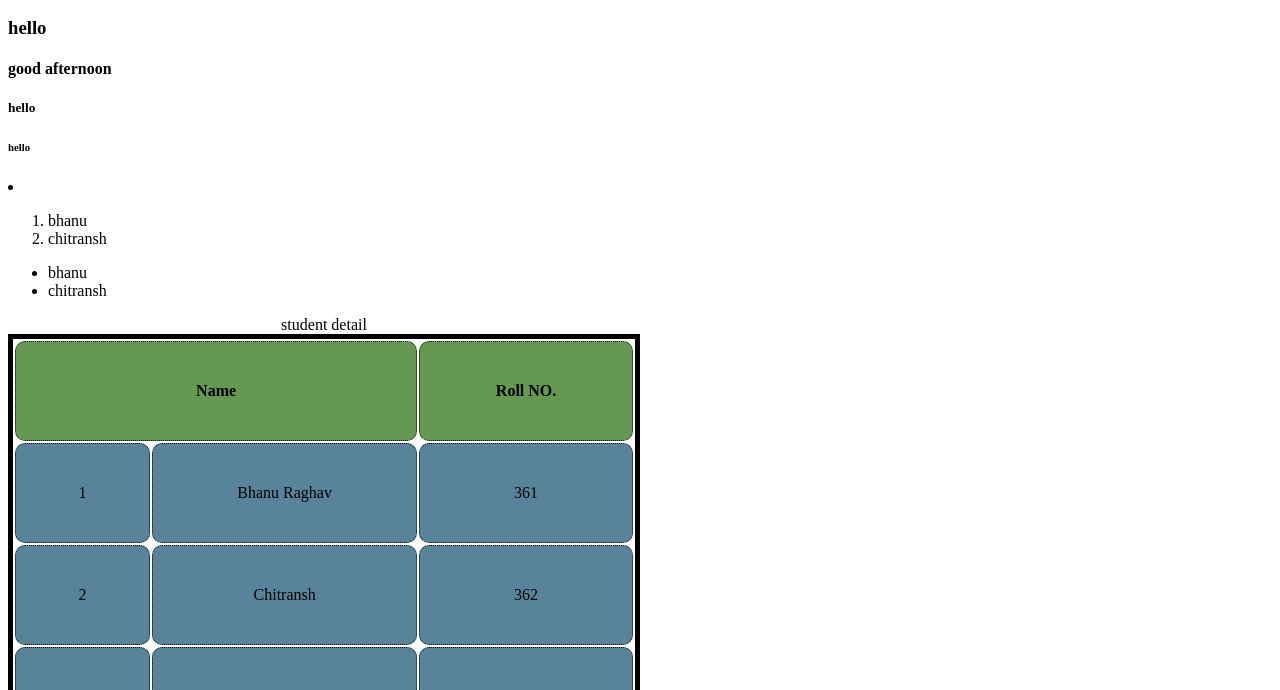
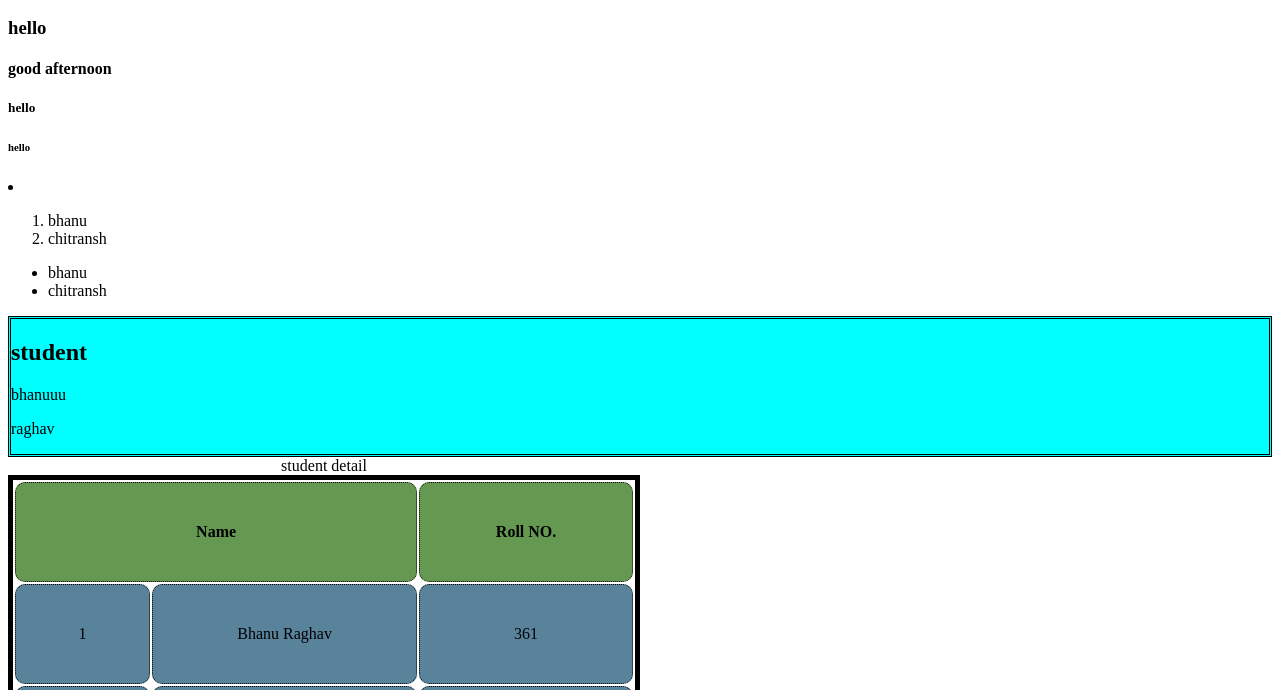
Before and after one commit to Bhanuraghav2007/fsd_bhanu_361, a plain HTML site: page index.html in a window 1280 px wide. Shown: the part 110-800 px from the top of the page. Drawn offline with Linux system fonts and the light colour scheme.

Commit message:
third comit in html

```diff
--- a/index.html
+++ b/index.html
@@ -18,10 +18,10 @@ td,th{
      border-radius:10px;
      border-style: dotted;
      padding :40px;
-     border-spacing:30px;
+     border-spacing:40px;
 
     }
-    td:nth-child(even){
+    td:nth-child(odd){
         background-color:rgba(red, green, blue, alpha);
     }
     th{
@@ -35,6 +35,10 @@ td,th{
     }
     td,th{
         text-align: center;
+    }
+    .class2{
+background-color: aqua;
+border-style: double;
     }
 </style>
 <body>
@@ -84,6 +88,12 @@ td,th{
         </ul>
 </li>
 
+<div class="class2">
+    <h2>student</h2>
+    <p>bhanuuu</p>
+    <p>raghav</p>
+</div>
+
 </table>
 </body>
 </html>
```
Also changed, not shown: index2.html (added).
